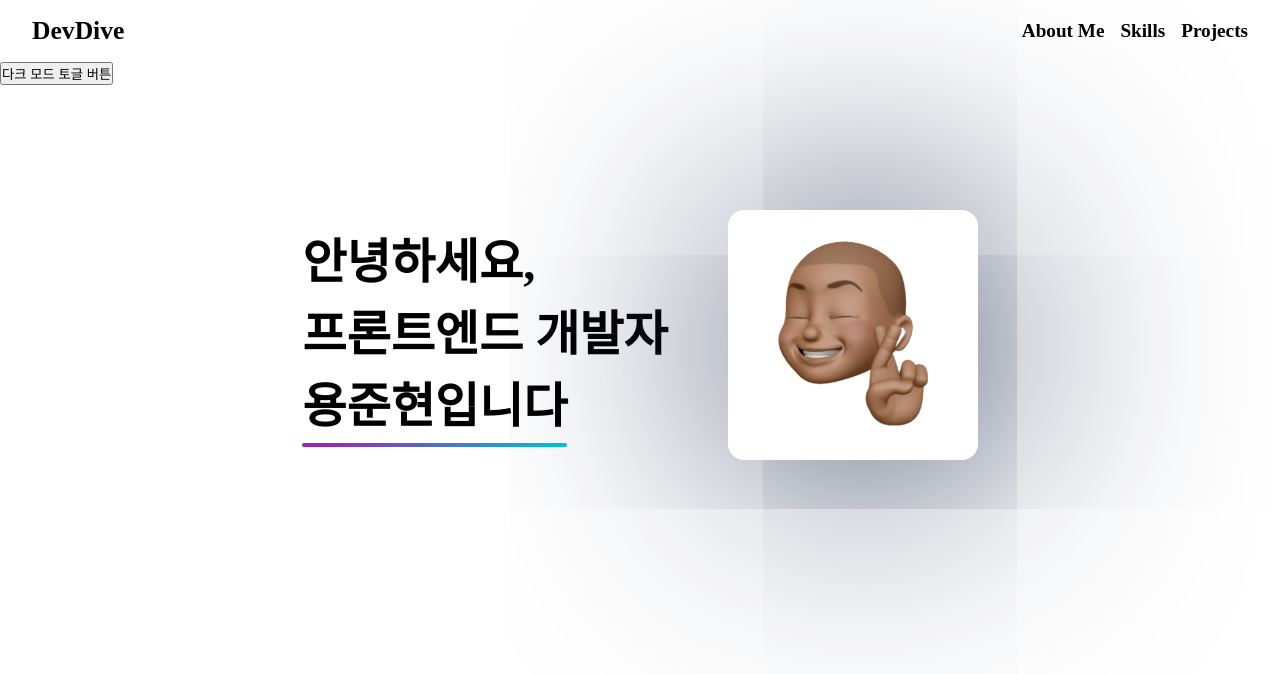
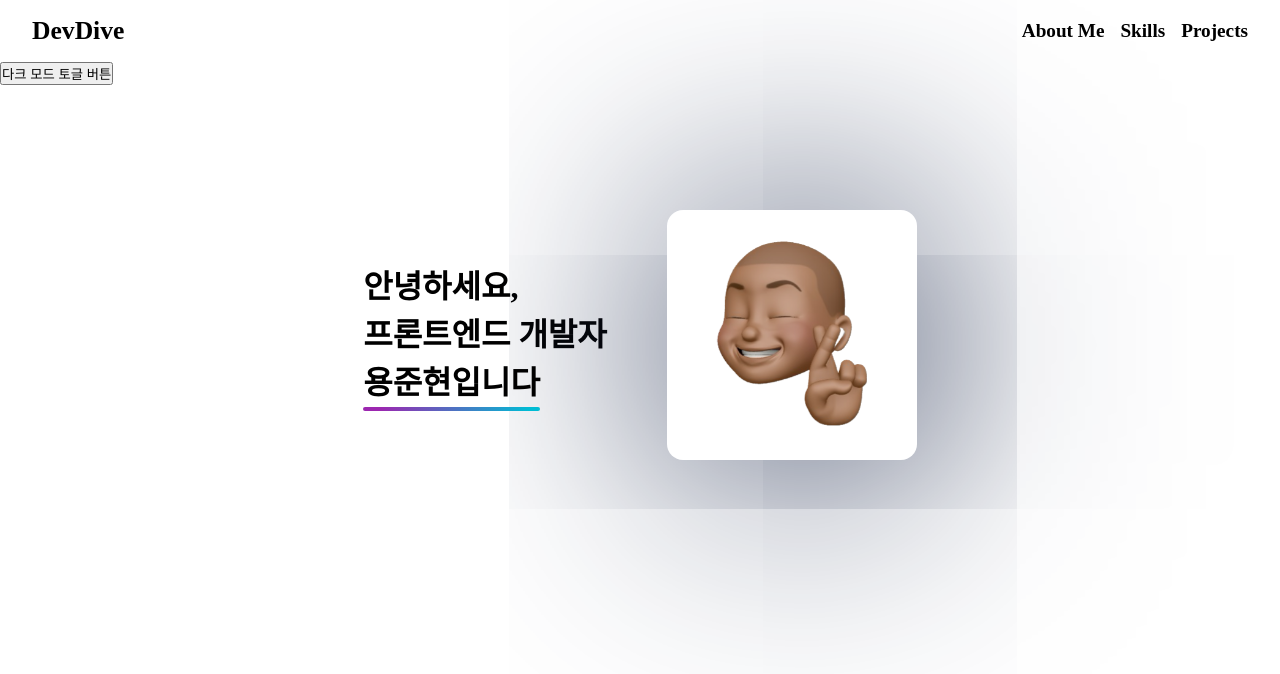
Before and after one commit to pione3r/portfolio, a React (Vite) app: page / in a window 1280 px wide. Shown: the top 674 px of the page. Built offline with nearby package versions, Linux system fonts and the light colour scheme.

Commit message:
style: index.css base 폰트 사이즈 xlarge, 2xlarge 추가

```diff
--- a/src/index.css
+++ b/src/index.css
@@ -27,7 +27,8 @@ a {
   --base-text-weight-semibold: 700;
 
   /* 폰트 사이즈 */
-  --base-text-size-xlarge: 3rem;
+  --base-text-size-2xlarge: 3rem;
+  --base-text-size-xlarge: 2rem;
   --base-text-size-large: 1.6rem;
   --base-text-size-medium: 1.2rem;
   --base-text-size-normal: 1rem;
```
